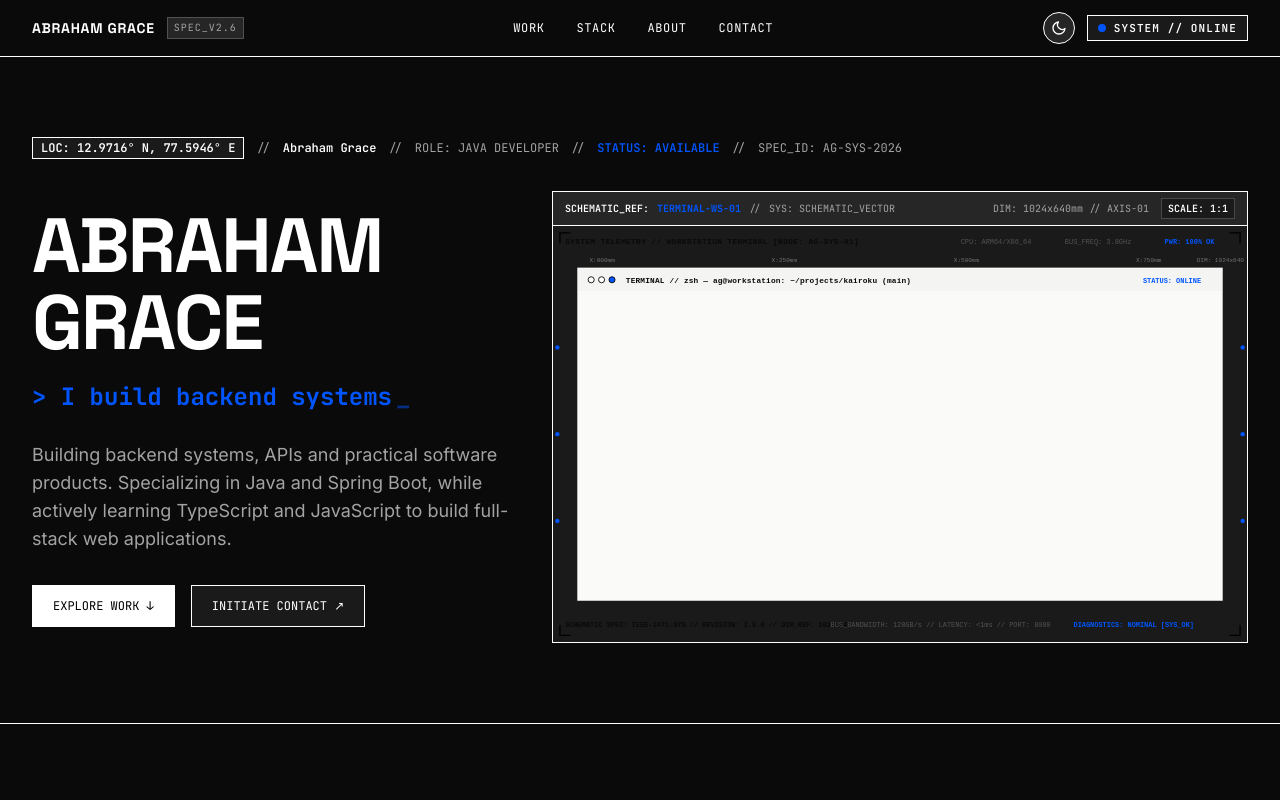
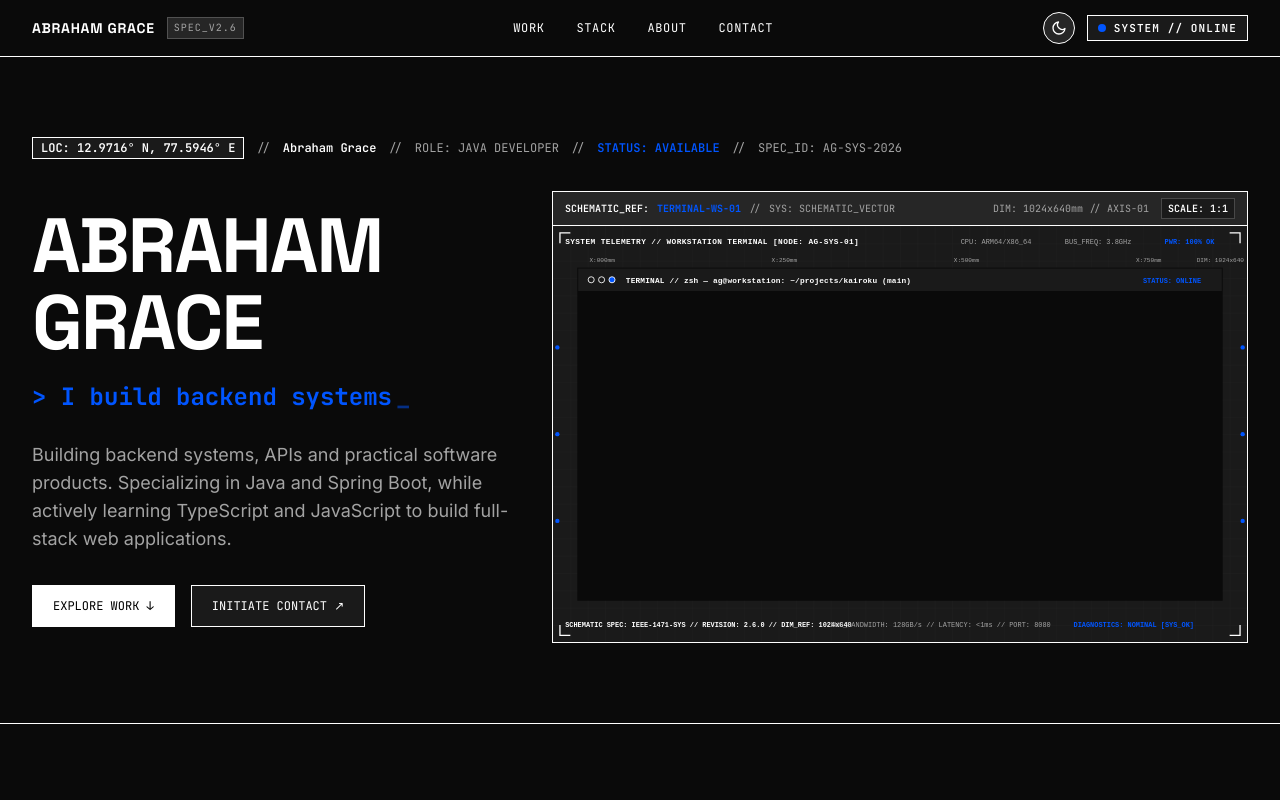
Before and after one commit to abrahamgracef/portfolio, a Next.js app: page / in a window 1280 px wide. Both pictures are taken after a click on the button "Toggle Dark Mode". Shown: the top 800 px of the page. Built offline with nearby package versions, Linux system fonts and the light colour scheme.

Commit message:
fix: convert hardcoded SVG attributes to dark mode tailwind classes

```diff
--- a/components/TerminalSchematic.tsx
+++ b/components/TerminalSchematic.tsx
@@ -30,7 +30,7 @@ export default function TerminalSchematic() {
       >
         <defs>
           <pattern id="schematic-grid" width="20" height="20" patternUnits="userSpaceOnUse">
-            <path d="M 20 0 L 0 0 0 20" fill="none" stroke="rgba(0, 0, 0, 0.04)" strokeWidth="0.5" />
+            <path d="M 20 0 L 0 0 0 20" fill="none" className="stroke-black/5 dark:stroke-white/5" strokeWidth="0.5" />
           </pattern>
         </defs>
 
@@ -43,34 +43,32 @@ export default function TerminalSchematic() {
           y="1"
           width="798"
           height="478"
-          stroke="#000000"
           strokeWidth="1"
           fill="none"
-          className="schematic-frame-draw"
-        />
+         className="stroke-black dark:stroke-white schematic-frame-draw"/>
 
         {/* Technical Corner Brackets */}
         {/* Top-Left */}
-        <path d="M 8 20 L 8 8 L 20 8" stroke="#000000" strokeWidth="1.5" fill="none" />
+        <path d="M 8 20 L 8 8 L 20 8" className="stroke-black dark:stroke-white" strokeWidth="1.5" fill="none" />
         {/* Top-Right */}
-        <path d="M 780 8 L 792 8 L 792 20" stroke="#000000" strokeWidth="1.5" fill="none" />
+        <path d="M 780 8 L 792 8 L 792 20" className="stroke-black dark:stroke-white" strokeWidth="1.5" fill="none" />
         {/* Bottom-Left */}
-        <path d="M 8 460 L 8 472 L 20 472" stroke="#000000" strokeWidth="1.5" fill="none" />
+        <path d="M 8 460 L 8 472 L 20 472" className="stroke-black dark:stroke-white" strokeWidth="1.5" fill="none" />
         {/* Bottom-Right */}
-        <path d="M 780 472 L 792 472 L 792 460" stroke="#000000" strokeWidth="1.5" fill="none" />
+        <path d="M 780 472 L 792 472 L 792 460" className="stroke-black dark:stroke-white" strokeWidth="1.5" fill="none" />
 
         {/* Header Telemetry Bar Line */}
-        <line x1="1" y1="32" x2="799" y2="32" stroke="#000000" strokeWidth="1" className="schematic-line-draw" />
+        <line x1="1" y1="32" x2="799" y2="32" strokeWidth="1"  className="stroke-black dark:stroke-white schematic-line-draw"/>
 
         {/* Header Bar Telemetry Text */}
-        <g className="font-mono text-[9px]" fill="#0A0A0A" style={{ fontFamily: 'monospace' }}>
+        <g className="font-mono text-[9px] fill-[#0A0A0A] dark:fill-white" style={{ fontFamily: 'monospace' }}>
           <text x="14" y="21" fontWeight="bold" fontSize="9" letterSpacing="0.05em">
             SYSTEM TELEMETRY // WORKSTATION TERMINAL [NODE: AG-SYS-01]
           </text>
-          <text x="470" y="21" fill="#525252" fontSize="8" className="hidden sm:inline">
+          <text x="470" y="21" fontSize="8" className="fill-[#525252] dark:fill-[#A3A3A3] hidden sm:inline">
             CPU: ARM64/X86_64
           </text>
-          <text x="590" y="21" fill="#525252" fontSize="8">
+          <text x="590" y="21" className="fill-[#525252] dark:fill-[#A3A3A3]" fontSize="8">
             BUS_FREQ: 3.8GHz
           </text>
           <text x="705" y="21" fill="#0055FF" fontWeight="bold" fontSize="8">
@@ -79,7 +77,7 @@ export default function TerminalSchematic() {
         </g>
 
         {/* Dimension & Measurement Axis Marks (Top) */}
-        <g stroke="#000000" strokeWidth="0.75" className="schematic-line-draw">
+        <g strokeWidth="0.75" className="stroke-black dark:stroke-white schematic-line-draw">
           <line x1="40" y1="36" x2="40" y2="42" />
           <line x1="110" y1="36" x2="110" y2="40" />
           <line x1="180" y1="36" x2="180" y2="40" />
@@ -92,7 +90,7 @@ export default function TerminalSchematic() {
           <line x1="670" y1="36" x2="670" y2="42" />
           <line x1="740" y1="36" x2="740" y2="42" />
         </g>
-        <g fill="#737373" className="font-mono text-[7px]" style={{ fontFamily: 'monospace' }}>
+        <g className="fill-[#737373] dark:fill-[#A3A3A3] font-mono text-[7px]" style={{ fontFamily: 'monospace' }}>
           <text x="42" y="41" fontSize="7">X:000mm</text>
           <text x="252" y="41" fontSize="7">X:250mm</text>
           <text x="462" y="41" fontSize="7">X:500mm</text>
@@ -106,25 +104,22 @@ export default function TerminalSchematic() {
           y="48"
           width="744"
           height="384"
-          stroke="#000000"
           strokeWidth="1"
-          fill="#FAFAF9"
-          className="schematic-frame-draw"
-        />
+         className="stroke-black dark:stroke-white fill-[#FAFAF9] dark:fill-[#0A0A0A] schematic-frame-draw"/>
 
         {/* Inner Terminal Header Bar */}
-        <rect x="29" y="49" width="742" height="26" fill="#F4F4F2" />
-        <line x1="28" y1="75" x2="772" y2="75" stroke="#000000" strokeWidth="1" className="schematic-line-draw" />
+        <rect x="29" y="49" width="742" height="26" className="fill-[#F4F4F2] dark:fill-[#1A1A1A]" />
+        <line x1="28" y1="75" x2="772" y2="75" strokeWidth="1"  className="stroke-black dark:stroke-white schematic-line-draw"/>
 
         {/* Terminal Window Controls / Indicators */}
-        <g fill="none" stroke="#000000" strokeWidth="1">
-          <circle cx="44" cy="62" r="3.5" fill="#FFFFFF" />
-          <circle cx="56" cy="62" r="3.5" fill="#FFFFFF" />
+        <g fill="none" className="stroke-black dark:stroke-white" strokeWidth="1">
+          <circle cx="44" cy="62" r="3.5" className="fill-white dark:fill-[#1A1A1A]" />
+          <circle cx="56" cy="62" r="3.5" className="fill-white dark:fill-[#1A1A1A]" />
           <circle cx="68" cy="62" r="3.5" fill="#0055FF" />
         </g>
 
         {/* Terminal Window Title */}
-        <g className="font-mono" fill="#0A0A0A" style={{ fontFamily: 'monospace' }}>
+        <g className="font-mono fill-[#0A0A0A] dark:fill-white" style={{ fontFamily: 'monospace' }}>
           <text x="84" y="66" fontSize="9" fontWeight="bold" letterSpacing="0.02em">
             TERMINAL // zsh — ag@workstation: ~/projects/kairoku (main)
           </text>
@@ -140,17 +135,17 @@ export default function TerminalSchematic() {
             <text x="44" y="110" fontSize="16" fontWeight="bold" fill="#0055FF">
               ag@workstation:~$
             </text>
-            <text x="210" y="110" fontSize="16" fill="#0A0A0A">
+            <text x="210" y="110" fontSize="16" className="fill-[#0A0A0A] dark:fill-white">
               kairoku init --prod
             </text>
           </g>
 
           {/* Response Line 2 */}
           <g className="term-line-2">
-            <text x="44" y="150" fontSize="14" fill="#525252">
+            <text x="44" y="150" fontSize="14" className="fill-[#525252] dark:fill-[#A3A3A3]">
               [SYS:001]
             </text>
-            <text x="120" y="150" fontSize="14" fill="#0A0A0A">
+            <text x="120" y="150" fontSize="14" className="fill-[#0A0A0A] dark:fill-white">
               Initializing hardware telemetry bus...
             </text>
             <text x="600" y="150" fontSize="14" fontWeight="bold" fill="#0055FF">
@@ -160,10 +155,10 @@ export default function TerminalSchematic() {
 
           {/* Response Line 3 */}
           <g className="term-line-3">
-            <text x="44" y="190" fontSize="14" fill="#525252">
+            <text x="44" y="190" fontSize="14" className="fill-[#525252] dark:fill-[#A3A3A3]">
               [SYS:002]
             </text>
-            <text x="120" y="190" fontSize="14" fill="#0A0A0A">
+            <text x="120" y="190" fontSize="14" className="fill-[#0A0A0A] dark:fill-white">
               Mounting engine: /opt/kairoku/core...
             </text>
             <text x="600" y="190" fontSize="14" fontWeight="bold" fill="#0055FF">
@@ -173,10 +168,10 @@ export default function TerminalSchematic() {
 
           {/* Response Line 4 */}
           <g className="term-line-4">
-            <text x="44" y="230" fontSize="14" fill="#525252">
+            <text x="44" y="230" fontSize="14" className="fill-[#525252] dark:fill-[#A3A3A3]">
               [SYS:003]
             </text>
-            <text x="120" y="230" fontSize="14" fill="#0A0A0A">
+            <text x="120" y="230" fontSize="14" className="fill-[#0A0A0A] dark:fill-white">
               Microservices cluster: 6/6 pods...
             </text>
             <text x="600" y="230" fontSize="14" fontWeight="bold" fill="#0055FF">
@@ -186,11 +181,11 @@ export default function TerminalSchematic() {
 
           {/* Diagnostics Box inside Terminal */}
           <g className="term-line-5">
-            <rect x="44" y="260" width="712" height="70" fill="#FFFFFF" stroke="#000000" strokeWidth="1" />
-            <text x="56" y="286" fontSize="14" fontWeight="bold" fill="#0A0A0A">
+            <rect x="44" y="260" width="712" height="70" className="fill-white dark:fill-[#1A1A1A] stroke-black dark:stroke-white" strokeWidth="1" />
+            <text x="56" y="286" fontSize="14" fontWeight="bold" className="fill-[#0A0A0A] dark:fill-white">
               DIAGNOSTIC TELEMETRY REPORT:
             </text>
-            <text x="56" y="312" fontSize="14" fill="#525252">
+            <text x="56" y="312" fontSize="14" className="fill-[#525252] dark:fill-[#A3A3A3]">
               CPU: 0.12% // IO: active // STATUS: NOMINAL
             </text>
           </g>
@@ -200,7 +195,7 @@ export default function TerminalSchematic() {
             <text x="44" y="380" fontSize="16" fontWeight="bold" fill="#0055FF">
               ag@workstation:~/kairoku$
             </text>
-            <text x="290" y="380" fontSize="16" fill="#0A0A0A">
+            <text x="290" y="380" fontSize="16" className="fill-[#0A0A0A] dark:fill-white">
               sys-status
             </text>
             <text
@@ -217,7 +212,7 @@ export default function TerminalSchematic() {
         </g>
 
         {/* Hardware Schematic Circuit / Bus Traces */}
-        <g stroke="#000000" strokeWidth="1" fill="none" className="schematic-bus-draw">
+        <g strokeWidth="1" fill="none" className="stroke-black dark:stroke-white schematic-bus-draw">
           {/* Right Bus Line */}
           <path d="M 772 100 L 788 100 L 788 140 L 795 140" />
           <path d="M 772 200 L 788 200 L 788 240 L 795 240" />
@@ -239,9 +234,9 @@ export default function TerminalSchematic() {
         </g>
 
         {/* Bottom Technical Measurement / Dimension Footer Bar */}
-        <line x1="1" y1="444" x2="799" y2="444" stroke="#000000" strokeWidth="1" className="schematic-line-draw" />
-        <g className="font-mono text-[8px]" fill="#525252" style={{ fontFamily: 'monospace' }}>
-          <text x="14" y="462" fontWeight="bold" fill="#0A0A0A">
+        <line x1="1" y1="444" x2="799" y2="444" strokeWidth="1"  className="stroke-black dark:stroke-white schematic-line-draw"/>
+        <g className="font-mono text-[8px] fill-[#525252] dark:fill-[#A3A3A3]" style={{ fontFamily: 'monospace' }}>
+          <text x="14" y="462" fontWeight="bold" className="fill-[#0A0A0A] dark:fill-white">
             SCHEMATIC SPEC: IEEE-1471-SYS // REVISION: 2.6.0 // DIM_REF: 1024x640
           </text>
           <text x="320" y="462" className="hidden sm:inline">
```
